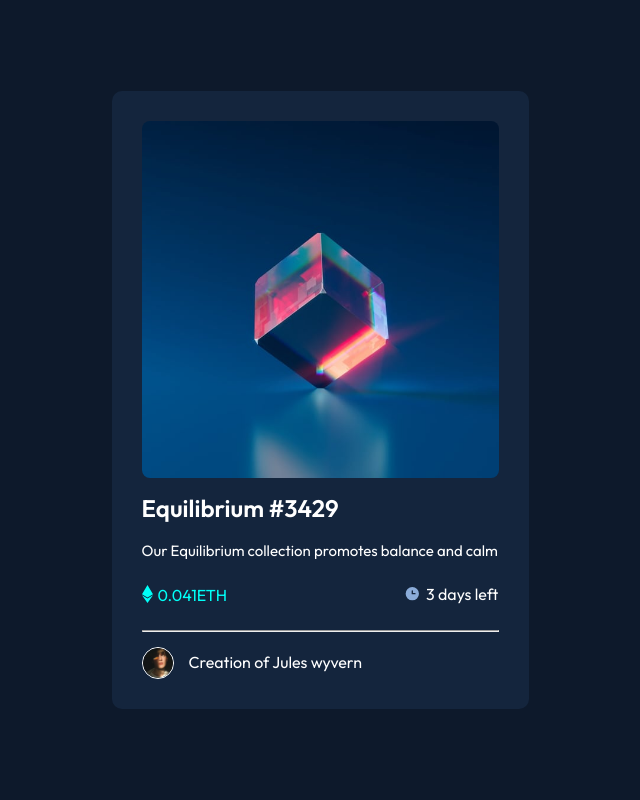
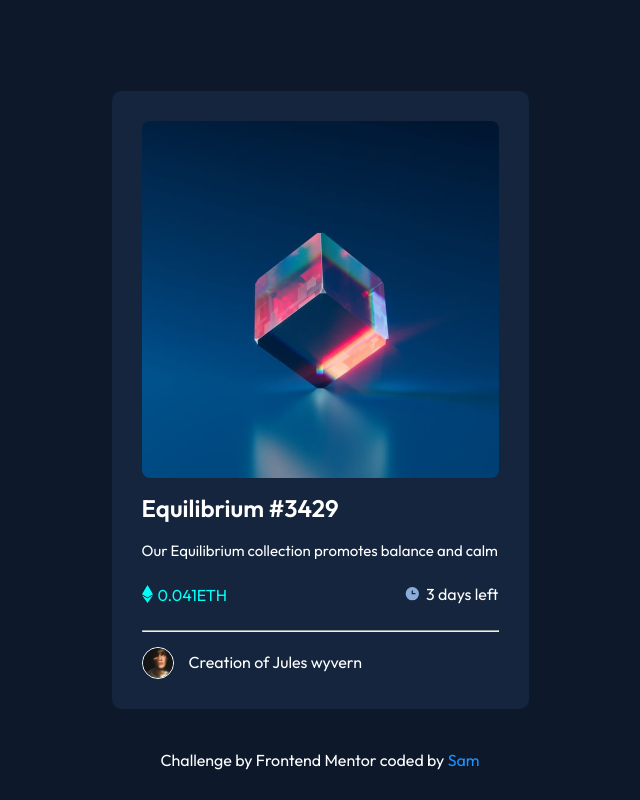
Before and after one commit to 21bowler/nft-preview-card, a plain HTML site: page index.html in a window 1280 px wide. Shown: the whole page, without its empty margins (320-960 px from the left). Drawn offline with Linux system fonts and the light colour scheme.

Commit message:
3rd commit:zap:

```diff
--- a/index.html
+++ b/index.html
@@ -32,7 +32,10 @@
       <img src="images/image-avatar.png" alt="author-image" class="avatar">
       <p class="creation">Creation of <a href="#" class="Jules">Jules wyvern</a></p>
     </div>
+  </article>
 
-  </article>
+  <div class="footer">
+    <p>Challenge by Frontend Mentor coded by <a href="https://github.com/21bowler">Sam</a></p>
+  </div>
 </body>
 </html>
--- a/style.css
+++ b/style.css
@@ -146,6 +146,17 @@ body{
     color: hsl(178, 100%, 50%);
 }
 
+.footer {
+    position: absolute;
+    bottom: 30px;
+    color: #fff;
+}
+/* footer styling */
+.footer a{
+    color: #1e90ff;
+    text-decoration: none;
+}
+
 /* Mobile-screen view */
 
 @media screen and (max-width:375px){
```
